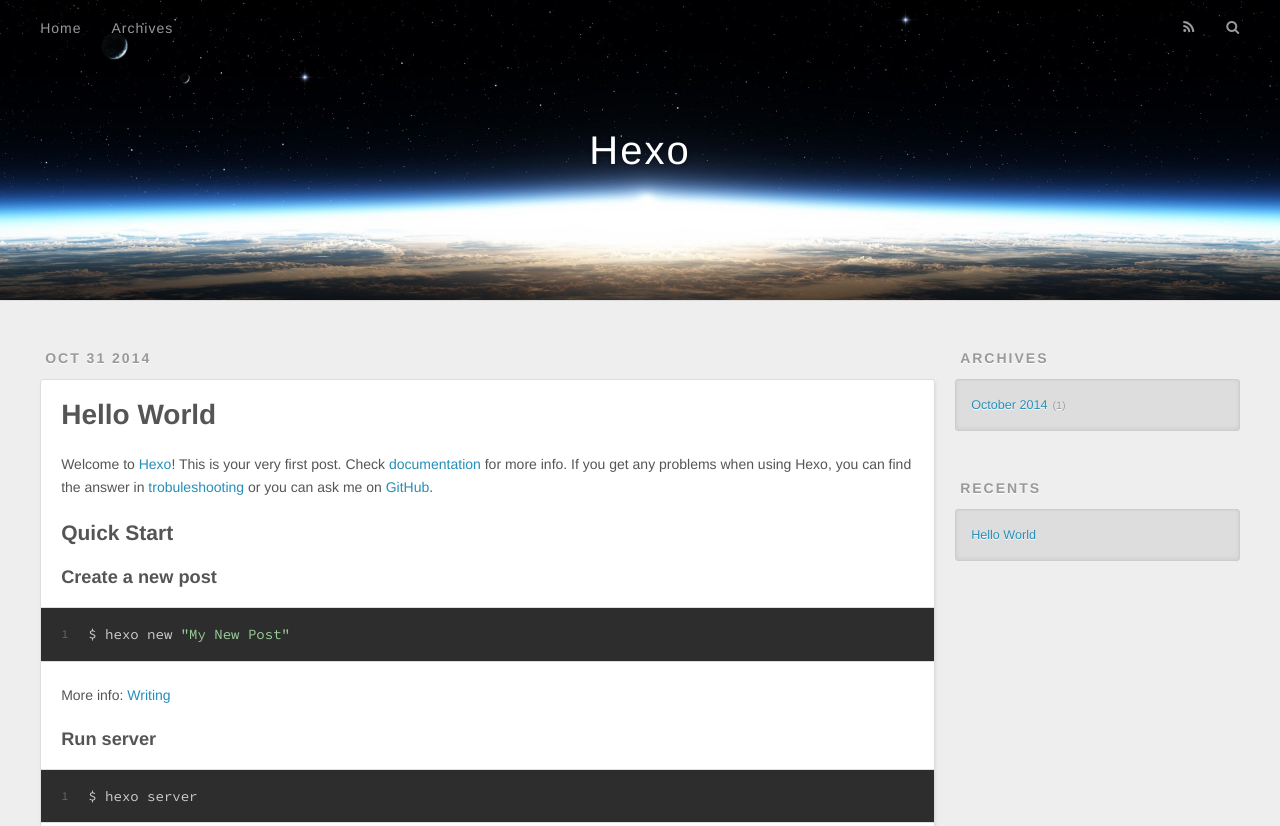
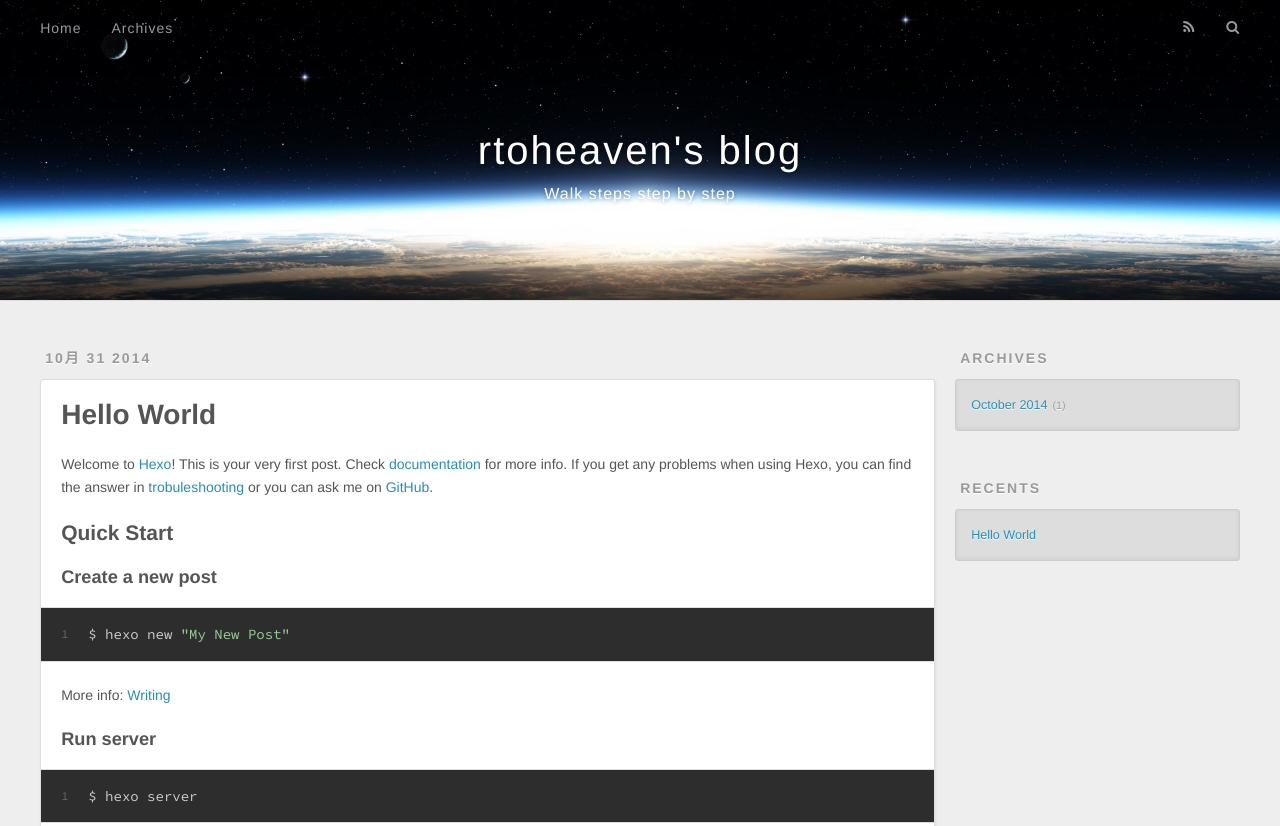
Before and after one commit to rtoheaven/rtoheaven.github.io, a plain HTML site: page archives/2014/10/index.html in a window 1280 px wide. Shown: the top 826 px of the page. Drawn offline with nearby package versions, Linux system fonts and the light colour scheme.

Commit message:
Site updated: 2014-10-31 15:42:20

```diff
--- a/archives/2014/10/index.html
+++ b/archives/2014/10/index.html
@@ -3,20 +3,20 @@
 <head>
   <meta charset="utf-8">
 
-  <title>Archives: 2014/10 | Hexo</title>
+  <title>Archives: 2014/10 | rtoheaven&#39;s blog</title>
   <meta name="viewport" content="width=device-width, initial-scale=1, maximum-scale=1">
-  <meta name="description">
+  <meta name="description" content="Walk steps step by step">
 <meta property="og:type" content="website">
-<meta property="og:title" content="Hexo">
+<meta property="og:title" content="rtoheaven's blog">
 <meta property="og:url" content="http://yoursite.com/archives/2014/10/">
-<meta property="og:site_name" content="Hexo">
-<meta property="og:description">
+<meta property="og:site_name" content="rtoheaven's blog">
+<meta property="og:description" content="Walk steps step by step">
 <meta name="twitter:card" content="summary">
-<meta name="twitter:title" content="Hexo">
-<meta name="twitter:description">
+<meta name="twitter:title" content="rtoheaven's blog">
+<meta name="twitter:description" content="Walk steps step by step">
 
 
-    <link rel="alternative" href="/atom.xml" title="Hexo" type="application/atom+xml">
+    <link rel="alternative" href="/atom.xml" title="rtoheaven&#39;s blog" type="application/atom+xml">
 
 
     <link rel="icon" href="/favicon.png">
@@ -35,8 +35,12 @@
   <div id="header-outer" class="outer">
     <div id="header-title" class="inner">
       <h1 id="logo-wrap">
-        <a href="/" id="logo">Hexo</a>
+        <a href="/" id="logo">rtoheaven&#39;s blog</a>
       </h1>
+
+        <h2 id="subtitle-wrap">
+          <a href="/" id="subtitle">Walk steps step by step</a>
+        </h2>
 
     </div>
     <div id="header-inner" class="inner">
@@ -66,7 +70,7 @@
     <article id="post-hello-world" class="article article-type-post" itemscope itemprop="blogPost">
   <div class="article-meta">
     <a href="/2014/10/31/hello-world/" class="article-date">
-  <time datetime="2014-10-31T07:17:40.000Z" itemprop="datePublished">Oct 31 2014</time>
+  <time datetime="2014-10-31T07:17:40.000Z" itemprop="datePublished">10月 31 2014</time>
 </a>
 
   </div>
@@ -159,7 +163,7 @@
 
   <div class="outer">
     <div id="footer-info" class="inner">
-      &copy; 2014 John Doe<br>
+      &copy; 2014 rtoheaven<br>
       Powered by <a href="http://hexo.io/" target="_blank">Hexo</a>
     </div>
   </div>
```
Also changed, not shown: 2014/10/31/hello-world/index.html (+10 -6 lines), archives/2014/index.html (+15 -11 lines), archives/index.html (+15 -11 lines), index.html (+15 -11 lines).
